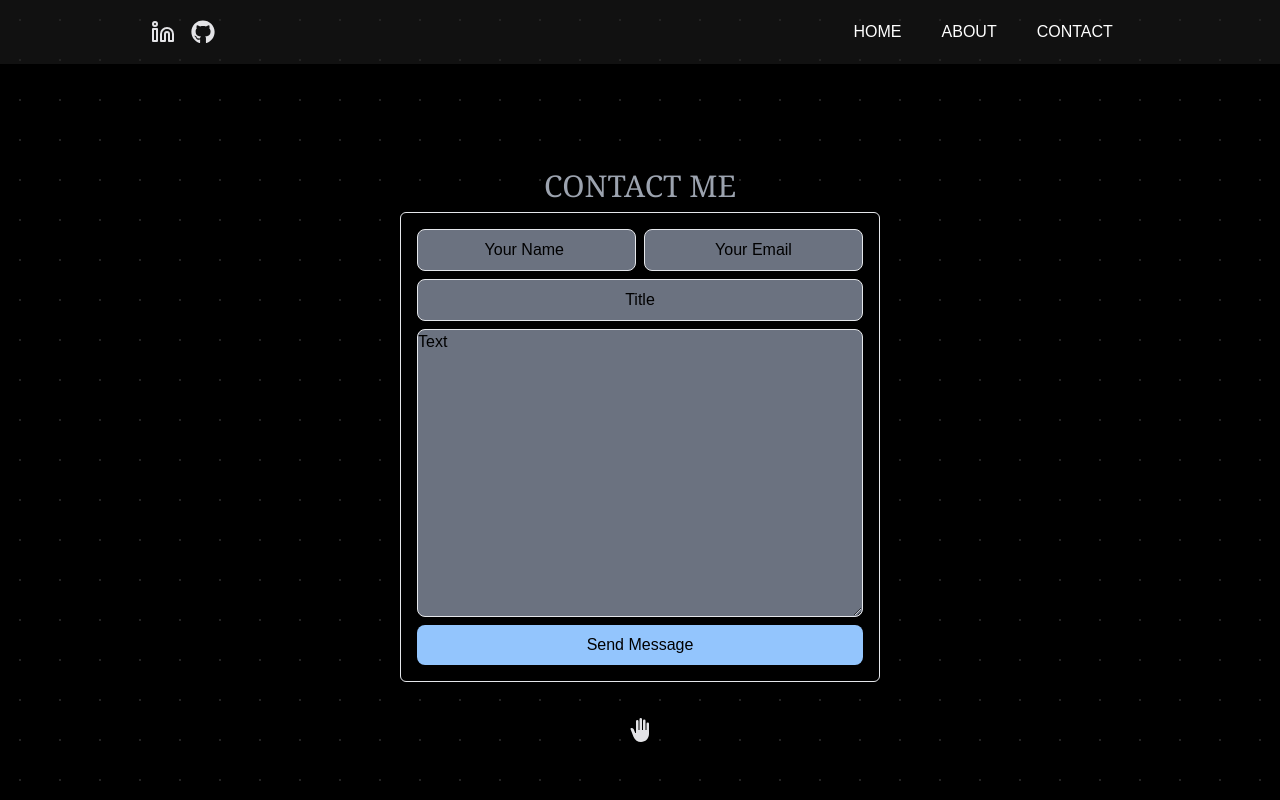
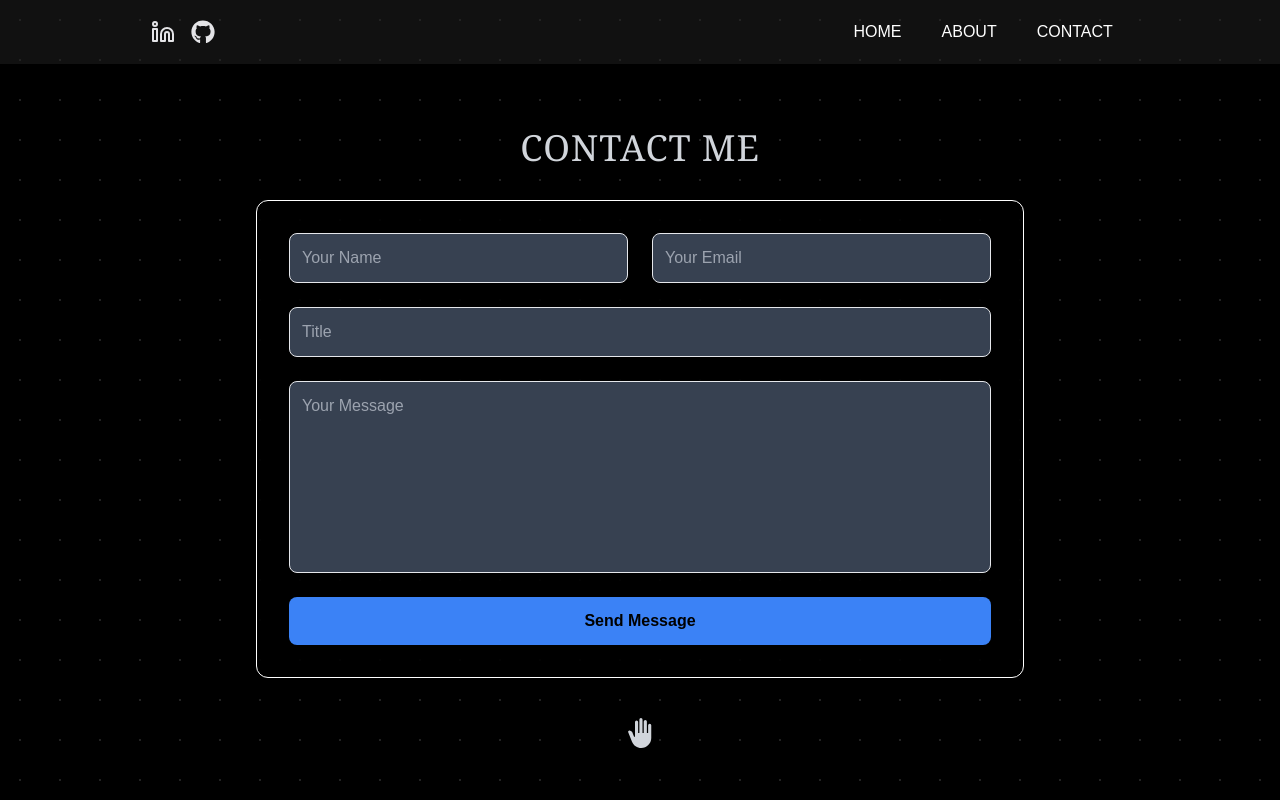
Before and after one commit to Tommy-Pamilo/Portfolio, a React (Create React App) app: page /Contact in a window 1280 px wide. Shown: the top 800 px of the page. Built offline with nearby package versions, Linux system fonts and the light colour scheme.

Commit message:
new contact box

```diff
--- a/package.json
+++ b/package.json
@@ -10,7 +10,7 @@
     "@types/node": "^16.18.12",
     "@types/react": "^18.0.27",
     "@types/react-dom": "^18.0.10",
-    "firebase": "^9.17.1",
+    "firebase": "^9.23.0",
     "framer-motion": "^12.15.0",
     "react": "^18.2.0",
     "react-dom": "^18.2.0",
--- a/src/sites/Contact.tsx
+++ b/src/sites/Contact.tsx
@@ -1,11 +1,10 @@
 import React, { useRef } from "react";
-import { addDoc, collection, } from "firebase/firestore";
+import { addDoc, collection } from "firebase/firestore";
 import firebaseServices from "../firebase/firebaseServices";
 import { MdBackHand } from "react-icons/md";
 
 const firestore = firebaseServices.getFirestoreInstance();
 const Contact: React.FC = () => {
-
   const NameRef = useRef<HTMLInputElement>(null);
   const EmailRef = useRef<HTMLInputElement>(null);
   const TitleRef = useRef<HTMLInputElement>(null);
@@ -21,54 +20,84 @@ const Contact: React.FC = () => {
     if (!Name || !Email || !Title || !Message) {
       alert("Please fill all the fields");
       return;
-    };
+    }
 
     if (!validateEmail(Email)) {
       alert("Please enter a valid email");
       return;
-    };
-
+    }
 
     return addDoc(contactRef, {
       Name,
       Email,
       Title,
       Message,
-      date: new Date().toISOString()
-    }).then(() => {
-      alert("Message sent");
-      NameRef.current!.value = "";
-      EmailRef.current!.value = "";
-      TitleRef.current!.value = "";
-      MessageRef.current!.value = "";
-    }).catch(() => {
-      alert("Something went wrong please try again or contact me on my social media");
-    });
+      date: new Date().toISOString(),
+    })
+      .then(() => {
+        NameRef.current!.value = "";
+        EmailRef.current!.value = "";
+        TitleRef.current!.value = "";
+        MessageRef.current!.value = "";
+      })
+      .catch(() => {});
   };
 
   document.title = "Contact Me";
-  const inputStyle = "rounded-lg text-center bg-gray-500 text-black placeholder:text-black p-2 focus:outline-none border ";
+
+  const inputBase =
+    "rounded-lg p-3 bg-gray-700 text-white placeholder-gray-400 focus:outline-none border transition-colors duration-300 ease-in-out";
+
   return (
-    <div className="flex flex-col justify-center items-center mt-40">
-      <h1 className="font-serif text-3xl  select-none text-gray-400 my-2 w-max ">CONTACT ME</h1>
-      <div className="w-[30rem] bg-black grid grid-cols-2 gap-2 p-4 rounded-md border">
-        <input placeholder="Your Name " className={inputStyle + " focus:border-green-400"} type="text" ref={NameRef} />
-        <input placeholder="Your Email" className={inputStyle + " focus:border-blue-400"} type="text" ref={EmailRef} />
-        <input placeholder="Title" className={inputStyle + " col-span-2 focus:border-orange-500"} ref={TitleRef} />
-        <textarea placeholder="Text" className=" placeholder:text-black bg-gray-500 w-[27.9rem] h-[18rem] focus:outline-none border focus:border-pink-500 rounded-lg" ref={MessageRef}></textarea>
+    <div className="flex flex-col justify-center items-center mt-32 px-4">
+      <h1 className="font-serif text-4xl select-none text-gray-300 mb-8 tracking-wide drop-shadow-md">
+        CONTACT ME
+      </h1>
 
-        <button onClick={Submit} className="rounded-lg text-center p-2 bg-blue-300 text-black col-span-2 hover:bg-green-500 hover:shadow-[0_0_20px_2px_#0000FF] ">Send Message</button>
+      <div className="w-full max-w-3xl bg-black bg-opacity-90 rounded-xl p-8 shadow-lg border border-white grid grid-cols-1 md:grid-cols-2 gap-6">
+        <input
+          placeholder="Your Name"
+          className={`${inputBase} focus:border-green-400`}
+          type="text"
+          ref={NameRef}
+        />
+        <input
+          placeholder="Your Email"
+          className={`${inputBase} focus:border-blue-400`}
+          type="email"
+          ref={EmailRef}
+        />
+        <input
+          placeholder="Title"
+          className={`${inputBase} md:col-span-2 focus:border-orange-500`}
+          ref={TitleRef}
+        />
+        <textarea
+          placeholder="Your Message"
+          className={`${inputBase} md:col-span-2 resize-none h-48 focus:border-pink-500`}
+          ref={MessageRef}
+        ></textarea>
 
+        <button
+          onClick={Submit}
+          className="md:col-span-2 bg-blue-500 hover:bg-green-500 transition-colors duration-300 rounded-lg text-black font-semibold p-3 shadow-md hover:shadow-[0_0_20px_4px_#22c55e] focus:ring-4 focus:ring-green-400"
+        >
+          Send Message
+        </button>
       </div>
 
       <div>
-        <a href="http://localhost:3000/" target="blank">
-          <MdBackHand className="hover:text-red-500 text-zinc-200 text-2xl mt-9" />
+        <a
+          href="http://localhost:3000/"
+          rel="noopener noreferrer"
+          aria-label="Go back"
+        >
+          <MdBackHand className="mt-10 text-gray-300 hover:text-red-500 transition-colors duration-300 text-3xl cursor-pointer" />
         </a>
       </div>
     </div>
   );
-}
+};
 
 function validateEmail(email: string) {
   const re = /^[^\s@]+@[^\s@]+\.[^\s@]+$/;
```
Also changed, not shown: 1 other file (tests, documents, lock files or other folders).
